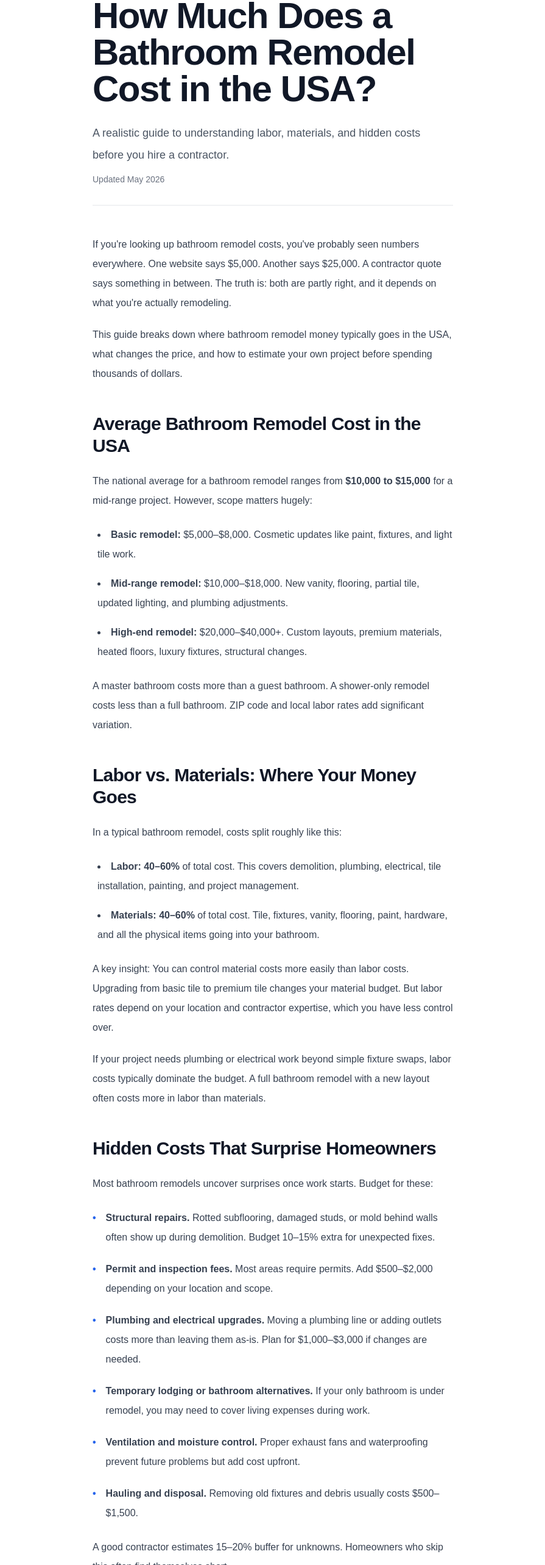
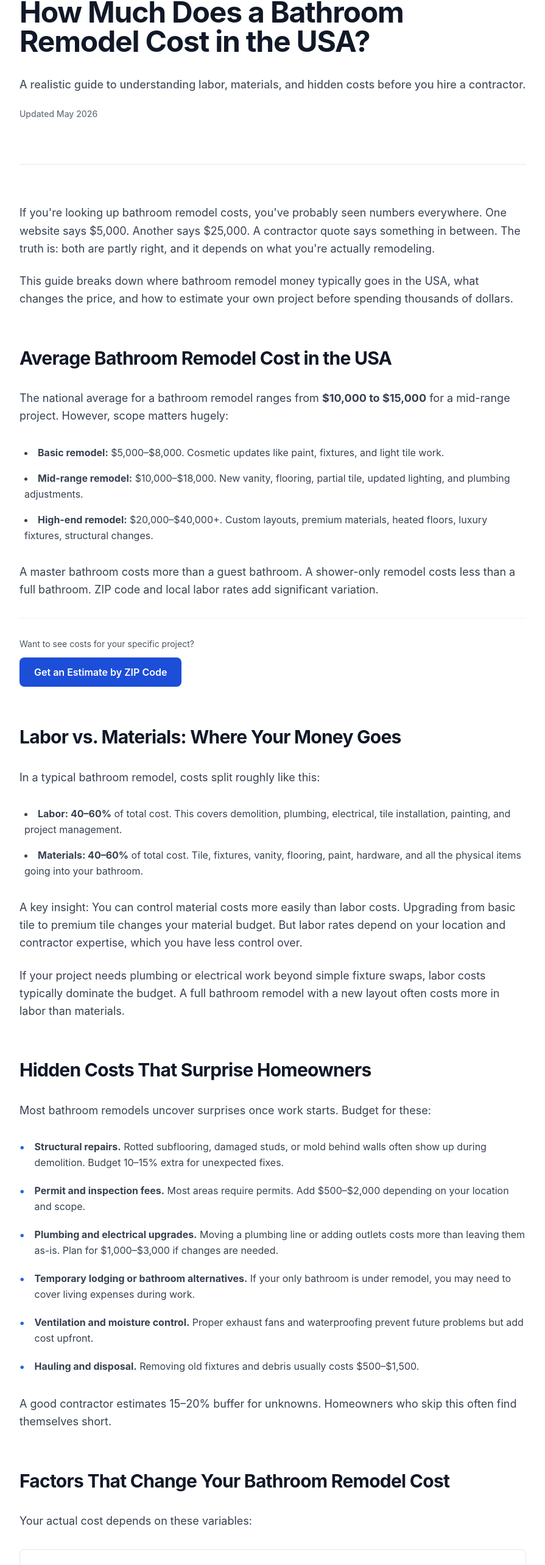
Before and after one commit to yimocuba-cpu/renovaiq-web, a Next.js app: page /blog/bathroom-remodel-cost-usa in a window 1280 px wide. Shown: the part 52-2618 px from the top of the page at 61% size, without its empty margins (192-1087 px from the left). Built offline with nearby package versions, Linux system fonts and the light colour scheme.

Commit message:
SEO improvements + blog landing optimization

```diff
--- a/app/blog/bathroom-remodel-cost-usa/page.js
+++ b/app/blog/bathroom-remodel-cost-usa/page.js
@@ -18,30 +18,30 @@ export const metadata = {
 export default function BathroomRemodeling() {
   return (
     <main className="bg-white text-gray-900">
-      <article className="mx-auto max-w-2xl px-6 py-12 sm:px-8 lg:px-10">
+      <article className="mx-auto max-w-3xl px-4 py-12 sm:px-6 lg:px-8" style={{ maxWidth: '56rem' }}>
         {/* HEADER */}
-        <header className="mb-12 border-b border-gray-200 pb-8">
-          <h1 className="text-4xl font-bold tracking-tight text-gray-900 sm:text-5xl lg:text-6xl">
+        <header className="mb-16 border-b border-gray-200 pb-12">
+          <h1 className="text-4xl font-bold tracking-tight text-gray-900 sm:text-5xl leading-tight">
             How Much Does a Bathroom Remodel Cost in the USA?
           </h1>
-          <p className="mt-6 text-lg leading-9 text-gray-600">
+          <p className="mt-8 text-lg leading-relaxed text-gray-600 font-medium">
             A realistic guide to understanding labor, materials, and hidden costs before
             you hire a contractor.
           </p>
-          <p className="mt-3 text-sm font-medium text-gray-500">
+          <p className="mt-4 text-sm font-medium text-gray-500">
             Updated May 2026
           </p>
         </header>
 
         {/* INTRODUCTION */}
-        <section className="mb-12">
-          <p className="text-base leading-8 text-gray-700">
+        <section className="mb-16 space-y-6">
+          <p className="text-base leading-relaxed text-gray-700 text-lg">
             If you&apos;re looking up bathroom remodel costs, you&apos;ve probably seen numbers
             everywhere. One website says $5,000. Another says $25,000. A contractor
             quote says something in between. The truth is: both are partly right, and it
             depends on what you&apos;re actually remodeling.
           </p>
-          <p className="mt-5 text-base leading-8 text-gray-700">
+          <p className="text-base leading-relaxed text-gray-700 text-lg">
             This guide breaks down where bathroom remodel money typically goes in the
             USA, what changes the price, and how to estimate your own project before
             spending thousands of dollars.
@@ -49,15 +49,15 @@ export default function BathroomRemodeling() {
         </section>
 
         {/* AVERAGE COST */}
-        <section className="mb-12">
-          <h2 className="text-3xl font-bold tracking-tight text-gray-900 mb-6">
+        <section className="mb-16">
+          <h2 className="text-3xl font-bold tracking-tight text-gray-900 mb-8 leading-tight">
             Average Bathroom Remodel Cost in the USA
           </h2>
-          <p className="text-base leading-8 text-gray-700">
+          <p className="text-base leading-relaxed text-gray-700 text-lg">
             The national average for a bathroom remodel ranges from <strong>$10,000 to
             $15,000</strong> for a mid-range project. However, scope matters hugely:
           </p>
-          <ul className="mt-6 space-y-4 text-base leading-8 text-gray-700 list-disc list-inside">
+          <ul className="mt-8 space-y-4 text-base leading-relaxed text-gray-700 list-disc list-inside">
             <li className="pl-2">
               <strong>Basic remodel:</strong> $5,000–$8,000. Cosmetic updates like paint,
               fixtures, and light tile work.
@@ -71,21 +71,34 @@ export default function BathroomRemodeling() {
               premium materials, heated floors, luxury fixtures, structural changes.
             </li>
           </ul>
-          <p className="mt-6 text-base leading-8 text-gray-700">
+          <p className="mt-8 text-base leading-relaxed text-gray-700 text-lg">
             A master bathroom costs more than a guest bathroom. A shower-only remodel costs
             less than a full bathroom. ZIP code and local labor rates add significant variation.
           </p>
+          {/* MICRO-CTA 1 */}
+          <div className="mt-8 pt-8 border-t border-gray-100">
+            <p className="text-sm text-gray-600 mb-3">
+              Want to see costs for your specific project?
+            </p>
+            <Button
+              href="/calculadora"
+              variant="primary"
+              ariaLabel="Get estimate for bathroom remodel"
+            >
+              Get an Estimate by ZIP Code
+            </Button>
+          </div>
         </section>
 
         {/* LABOR VS MATERIALS */}
-        <section className="mb-12">
-          <h2 className="text-3xl font-bold tracking-tight text-gray-900 mb-6">
+        <section className="mb-16">
+          <h2 className="text-3xl font-bold tracking-tight text-gray-900 mb-8 leading-tight">
             Labor vs. Materials: Where Your Money Goes
           </h2>
-          <p className="text-base leading-8 text-gray-700">
+          <p className="text-base leading-relaxed text-gray-700 text-lg">
             In a typical bathroom remodel, costs split roughly like this:
           </p>
-          <ul className="mt-6 space-y-4 text-base leading-8 text-gray-700 list-disc list-inside">
+          <ul className="mt-8 space-y-4 text-base leading-relaxed text-gray-700 list-disc list-inside">
             <li className="pl-2">
               <strong>Labor: 40–60%</strong> of total cost. This covers demolition,
               plumbing, electrical, tile installation, painting, and project management.
@@ -95,13 +108,13 @@ export default function BathroomRemodeling() {
               flooring, paint, hardware, and all the physical items going into your bathroom.
             </li>
           </ul>
-          <p className="mt-6 text-base leading-8 text-gray-700">
+          <p className="mt-8 text-base leading-relaxed text-gray-700 text-lg">
             A key insight: You can control material costs more easily than labor costs.
             Upgrading from basic tile to premium tile changes your material budget. But
             labor rates depend on your location and contractor expertise, which you have
             less control over.
           </p>
-          <p className="mt-5 text-base leading-8 text-gray-700">
+          <p className="mt-6 text-base leading-relaxed text-gray-700 text-lg">
             If your project needs plumbing or electrical work beyond simple fixture
             swaps, labor costs typically dominate the budget. A full bathroom remodel
             with a new layout often costs more in labor than materials.
@@ -109,16 +122,16 @@ export default function BathroomRemodeling() {
         </section>
 
         {/* HIDDEN COSTS */}
-        <section className="mb-12">
-          <h2 className="text-3xl font-bold tracking-tight text-gray-900 mb-6">
+        <section className="mb-16">
+          <h2 className="text-3xl font-bold tracking-tight text-gray-900 mb-8 leading-tight">
             Hidden Costs That Surprise Homeowners
           </h2>
-          <p className="text-base leading-8 text-gray-700">
+          <p className="text-base leading-relaxed text-gray-700 text-lg">
             Most bathroom remodels uncover surprises once work starts. Budget for these:
           </p>
-          <ul className="mt-6 space-y-5 text-base leading-8 text-gray-700">
+          <ul className="mt-8 space-y-5 text-base leading-relaxed text-gray-700">
             <li className="flex gap-4">
-              <span className="text-blue-600 font-bold flex-shrink-0">•</span>
+              <span className="text-blue-600 font-bold flex-shrink-0 text-lg">•</span>
               <div>
                 <strong>Structural repairs.</strong> Rotted subflooring, damaged studs, or
                 mold behind walls often show up during demolition. Budget 10–15% extra for
@@ -126,14 +139,14 @@ export default function BathroomRemodeling() {
               </div>
             </li>
             <li className="flex gap-4">
-              <span className="text-blue-600 font-bold flex-shrink-0">•</span>
+              <span className="text-blue-600 font-bold flex-shrink-0 text-lg">•</span>
               <div>
                 <strong>Permit and inspection fees.</strong> Most areas require permits. Add
                 $500–$2,000 depending on your location and scope.
               </div>
             </li>
             <li className="flex gap-4">
-              <span className="text-blue-600 font-bold flex-shrink-0">•</span>
+              <span className="text-blue-600 font-bold flex-shrink-0 text-lg">•</span>
               <div>
                 <strong>Plumbing and electrical upgrades.</strong> Moving a plumbing line or
                 adding outlets costs more than leaving them as-is. Plan for $1,000–$3,000
@@ -141,79 +154,79 @@ export default function BathroomRemodeling() {
               </div>
             </li>
             <li className="flex gap-4">
-              <span className="text-blue-600 font-bold flex-shrink-0">•</span>
+              <span className="text-blue-600 font-bold flex-shrink-0 text-lg">•</span>
               <div>
                 <strong>Temporary lodging or bathroom alternatives.</strong> If your only
                 bathroom is under remodel, you may need to cover living expenses during work.
               </div>
             </li>
             <li className="flex gap-4">
-              <span className="text-blue-600 font-bold flex-shrink-0">•</span>
+              <span className="text-blue-600 font-bold flex-shrink-0 text-lg">•</span>
               <div>
                 <strong>Ventilation and moisture control.</strong> Proper exhaust fans and
                 waterproofing prevent future problems but add cost upfront.
               </div>
             </li>
             <li className="flex gap-4">
-              <span className="text-blue-600 font-bold flex-shrink-0">•</span>
+              <span className="text-blue-600 font-bold flex-shrink-0 text-lg">•</span>
               <div>
                 <strong>Hauling and disposal.</strong> Removing old fixtures and debris
                 usually costs $500–$1,500.
               </div>
             </li>
           </ul>
-          <p className="mt-6 text-base leading-8 text-gray-700">
+          <p className="mt-8 text-base leading-relaxed text-gray-700 text-lg">
             A good contractor estimates 15–20% buffer for unknowns. Homeowners who
             skip this often find themselves short.
           </p>
         </section>
 
         {/* FACTORS THAT CHANGE PRICE */}
-        <section className="mb-12">
-          <h2 className="text-3xl font-bold tracking-tight text-gray-900 mb-6">
+        <section className="mb-16">
+          <h2 className="text-3xl font-bold tracking-tight text-gray-900 mb-8 leading-tight">
             Factors That Change Your Bathroom Remodel Cost
           </h2>
-          <p className="text-base leading-8 text-gray-700">
+          <p className="text-base leading-relaxed text-gray-700 text-lg">
             Your actual cost depends on these variables:
           </p>
-          <div className="mt-6 space-y-4">
-            <div className="rounded-lg border border-gray-200 bg-gray-50 p-5 hover:shadow-sm transition-shadow">
-              <p className="font-semibold text-gray-900">Bathroom type</p>
-              <p className="mt-2 text-sm leading-7 text-gray-700">
+          <div className="mt-8 space-y-4">
+            <div className="rounded-lg border border-gray-200 bg-white p-6 hover:shadow-md transition-shadow duration-200 hover:border-gray-300">
+              <p className="font-semibold text-gray-900 text-lg">Bathroom type</p>
+              <p className="mt-3 text-base leading-relaxed text-gray-700">
                 Master bath &gt; guest bath &gt; powder room. Larger bathrooms cost more.
               </p>
             </div>
-            <div className="rounded-lg border border-gray-200 bg-gray-50 p-5 hover:shadow-sm transition-shadow">
-              <p className="font-semibold text-gray-900">Geographic location</p>
-              <p className="mt-2 text-sm leading-7 text-gray-700">
+            <div className="rounded-lg border border-gray-200 bg-white p-6 hover:shadow-md transition-shadow duration-200 hover:border-gray-300">
+              <p className="font-semibold text-gray-900 text-lg">Geographic location</p>
+              <p className="mt-3 text-base leading-relaxed text-gray-700">
                 Labor rates in New York City or San Francisco are 2–3x higher than rural
                 areas. ZIP code is one of the biggest cost drivers.
               </p>
             </div>
-            <div className="rounded-lg border border-gray-200 bg-gray-50 p-5 hover:shadow-sm transition-shadow">
-              <p className="font-semibold text-gray-900">Material quality</p>
-              <p className="mt-2 text-sm leading-7 text-gray-700">
+            <div className="rounded-lg border border-gray-200 bg-white p-6 hover:shadow-md transition-shadow duration-200 hover:border-gray-300">
+              <p className="font-semibold text-gray-900 text-lg">Material quality</p>
+              <p className="mt-3 text-base leading-relaxed text-gray-700">
                 Ceramic tile costs less than porcelain or natural stone. Budget
                 fixtures cost less than designer brands.
               </p>
             </div>
-            <div className="rounded-lg border border-gray-200 bg-gray-50 p-5 hover:shadow-sm transition-shadow">
-              <p className="font-semibold text-gray-900">Scope of work</p>
-              <p className="mt-2 text-sm leading-7 text-gray-700">
+            <div className="rounded-lg border border-gray-200 bg-white p-6 hover:shadow-md transition-shadow duration-200 hover:border-gray-300">
+              <p className="font-semibold text-gray-900 text-lg">Scope of work</p>
+              <p className="mt-3 text-base leading-relaxed text-gray-700">
                 Cosmetic updates cost less than structural changes. Moving plumbing or
                 electrical lines significantly increases cost.
               </p>
             </div>
-            <div className="rounded-lg border border-gray-200 bg-gray-50 p-5 hover:shadow-sm transition-shadow">
-              <p className="font-semibold text-gray-900">Contractor experience</p>
-              <p className="mt-2 text-sm leading-7 text-gray-700">
+            <div className="rounded-lg border border-gray-200 bg-white p-6 hover:shadow-md transition-shadow duration-200 hover:border-gray-300">
+              <p className="font-semibold text-gray-900 text-lg">Contractor experience</p>
+              <p className="mt-3 text-base leading-relaxed text-gray-700">
                 Specialized contractors and licensed plumbers/electricians cost more but
                 often prevent costly mistakes.
               </p>
             </div>
-            <div className="rounded-lg border border-gray-200 bg-gray-50 p-5 hover:shadow-sm transition-shadow">
-              <p className="font-semibold text-gray-900">Timeline</p>
-              <p className="mt-2 text-sm leading-7 text-gray-700">
+            <div className="rounded-lg border border-gray-200 bg-white p-6 hover:shadow-md transition-shadow duration-200 hover:border-gray-300">
+              <p className="font-semibold text-gray-900 text-lg">Timeline</p>
+              <p className="mt-3 text-base leading-relaxed text-gray-700">
                 Rush projects cost more. Standard timelines (4–8 weeks) allow contractors
                 to work more efficiently.
               </p>
@@ -222,15 +235,15 @@ export default function BathroomRemodeling() {
         </section>
 
         {/* HOW RENOVAIQ HELPS */}
-        <section className="mb-12">
-          <h2 className="text-3xl font-bold tracking-tight text-gray-900 mb-6">
+        <section className="mb-16">
+          <h2 className="text-3xl font-bold tracking-tight text-gray-900 mb-8 leading-tight">
             How to Estimate Your Bathroom Remodel More Accurately
           </h2>
-          <p className="text-base leading-8 text-gray-700">
+          <p className="text-base leading-relaxed text-gray-700 text-lg">
             Most homeowners either underestimate (and get shocked by contractor quotes)
             or overspend (and pay for features they don&apos;t need). A better approach:
           </p>
-          <ol className="mt-6 space-y-5 list-decimal list-inside text-base leading-8 text-gray-700">
+          <ol className="mt-8 space-y-5 list-decimal list-inside text-base leading-relaxed text-gray-700">
             <li className="pl-2">
               <strong>Define your scope.</strong> List what you&apos;re actually changing:
               new tile? new fixtures? moving plumbing? structural changes?
@@ -252,24 +265,37 @@ export default function BathroomRemodeling() {
               range and help spot outliers.
             </li>
           </ol>
-          <p className="mt-6 text-base leading-8 text-gray-700">
+          <p className="mt-8 text-base leading-relaxed text-gray-700 text-lg">
             RenovaIQ automates this by letting you pick your bathroom type, labor tasks,
             material selections, and your ZIP code. The calculator estimates based on
             real contractor data, showing you labor, materials, and hidden costs
             separately—before you talk to anyone or sign anything.
           </p>
+          {/* MICRO-CTA 2 */}
+          <div className="mt-8 pt-8 border-t border-gray-100">
+            <p className="text-sm text-gray-600 mb-3">
+              Ready to see a breakdown of your costs?
+            </p>
+            <Button
+              href="/calculadora"
+              variant="primary"
+              ariaLabel="Start bathroom remodel calculator"
+            >
+              Try the Calculator Now
+            </Button>
+          </div>
         </section>
 
         {/* CTA */}
-        <section className="my-12 rounded-xl bg-gradient-to-br from-blue-50 to-indigo-50 border border-blue-100 p-8 sm:p-10">
-          <h3 className="text-2xl font-bold text-gray-900">
+        <section className="my-16 rounded-xl bg-gradient-to-br from-blue-50 to-indigo-50 border border-blue-200 p-8 sm:p-12">
+          <h3 className="text-2xl font-bold text-gray-900 leading-tight">
             Get a clearer estimate for your project
           </h3>
-          <p className="mt-4 text-base leading-8 text-gray-700">
+          <p className="mt-5 text-base leading-relaxed text-gray-700">
             RenovaIQ shows you a breakdown of labor, materials, and hidden costs for your
             specific bathroom type and location. No signup. Free. Takes 2 minutes.
           </p>
-          <div className="mt-6">
+          <div className="mt-8">
             <Button
               href="/calculadora"
               variant="primary"
@@ -281,36 +307,36 @@ export default function BathroomRemodeling() {
         </section>
 
         {/* FAQ */}
-        <section className="mb-12">
-          <h2 className="text-3xl font-bold tracking-tight text-gray-900 mb-8">
+        <section className="mb-16">
+          <h2 className="text-3xl font-bold tracking-tight text-gray-900 mb-8 leading-tight">
             Common Questions About Bathroom Remodel Costs
           </h2>
           <div className="space-y-8">
             <div className="border-b border-gray-200 pb-8">
-              <h3 className="text-lg font-semibold text-gray-900">
+              <h3 className="text-lg font-semibold text-gray-900 leading-tight">
                 What&apos;s the cheapest bathroom remodel I can do?
               </h3>
-              <p className="mt-3 text-base leading-8 text-gray-700">
+              <p className="mt-4 text-base leading-relaxed text-gray-700">
                 A cosmetic refresh: paint, new fixtures (faucet, shower head), new
                 mirror, and new hardware. Budget $2,000–$4,000. This requires minimal
                 labor and no structural changes.
               </p>
             </div>
             <div className="border-b border-gray-200 pb-8">
-              <h3 className="text-lg font-semibold text-gray-900">
+              <h3 className="text-lg font-semibold text-gray-900 leading-tight">
                 How long does a bathroom remodel take?
               </h3>
-              <p className="mt-3 text-base leading-8 text-gray-700">
+              <p className="mt-4 text-base leading-relaxed text-gray-700">
                 A basic remodel: 3–4 weeks. A mid-range remodel: 4–8 weeks. A
                 high-end or complex remodel: 8–12+ weeks. Timeline depends on scope,
                 contractor availability, and unexpected issues.
               </p>
             </div>
             <div className="border-b border-gray-200 pb-8">
-              <h3 className="text-lg font-semibold text-gray-900">
+              <h3 className="text-lg font-semibold text-gray-900 leading-tight">
                 Should I DIY any of the work to save money?
               </h3>
-              <p className="mt-3 text-base leading-8 text-gray-700">
+              <p className="mt-4 text-base leading-relaxed text-gray-700">
                 Homeowners can handle demolition, painting, and simple fixture swaps.
                 Avoid: plumbing, electrical, tile installation (if you&apos;re not trained),
                 and waterproofing. Mistakes here cost more to fix than hiring a
@@ -318,10 +344,10 @@ export default function BathroomRemodeling() {
               </p>
             </div>
             <div>
-              <h3 className="text-lg font-semibold text-gray-900">
+              <h3 className="text-lg font-semibold text-gray-900 leading-tight">
                 Will a bathroom remodel increase my home value?
               </h3>
-              <p className="mt-3 text-base leading-8 text-gray-700">
+              <p className="mt-4 text-base leading-relaxed text-gray-700">
                 Typically, homeowners recoup 60–70% of bathroom remodel costs in resale
                 value. A newer, updated bathroom attracts buyers, but don&apos;t remodel
                 purely for ROI. Do it for your own use first.
@@ -332,25 +358,25 @@ export default function BathroomRemodeling() {
 
         {/* CLOSING */}
         <section className="border-t border-gray-200 pt-12">
-          <h2 className="text-3xl font-bold tracking-tight text-gray-900 mb-6">
+          <h2 className="text-3xl font-bold tracking-tight text-gray-900 mb-8 leading-tight">
             The Bottom Line
           </h2>
-          <p className="text-base leading-8 text-gray-700">
+          <p className="text-base leading-relaxed text-gray-700 text-lg">
             A bathroom remodel costs what it costs because every project is different.
             Labor rates vary by location. Material choices vary by preference. Hidden
             costs vary by your home&apos;s condition.
           </p>
-          <p className="mt-5 text-base leading-8 text-gray-700">
+          <p className="mt-6 text-base leading-relaxed text-gray-700 text-lg">
             The best strategy is to define your scope clearly, research local rates, and
             build in a buffer for surprises. Then—before hiring anyone—get a clear
             estimate that breaks down labor, materials, and known risks.
           </p>
-          <p className="mt-5 text-base leading-8 text-gray-700">
+          <p className="mt-6 text-base leading-relaxed text-gray-700 text-lg">
             That&apos;s exactly what RenovaIQ does. Start with a free estimate, see what the
             real costs look like for your bathroom and ZIP code, and then move forward
             with confidence.
           </p>
-          <div className="mt-8">
+          <div className="mt-10">
             <Button
               href="/calculadora"
               variant="primary"
--- a/app/globals.css
+++ b/app/globals.css
@@ -17,11 +17,104 @@
 body {
   color: var(--foreground);
   background: var(--background);
-  font-family: Arial, Helvetica, sans-serif;
+  font-family: -apple-system, BlinkMacSystemFont, 'Segoe UI', 'Roboto', 'Helvetica Neue', Arial, sans-serif;
+  -webkit-font-smoothing: antialiased;
+  -moz-osx-font-smoothing: grayscale;
+}
+
+/* Optimized typography for blog reading */
+@layer base {
+  /* Better line-height for paragraphs */
+  p {
+    line-height: 1.75;
+  }
+
+  /* Improved heading hierarchy */
+  h1 {
+    line-height: 1.2;
+    letter-spacing: -0.02em;
+  }
+
+  h2 {
+    line-height: 1.3;
+    letter-spacing: -0.01em;
+    margin-top: 1.5em;
+    margin-bottom: 0.5em;
+  }
+
+  h3 {
+    line-height: 1.4;
+    margin-top: 1.25em;
+    margin-bottom: 0.5em;
+  }
+
+  /* Better list styling */
+  ul, ol {
+    line-height: 1.75;
+  }
+
+  li {
+    margin-bottom: 0.5em;
+  }
+}
+
+/* Blog article styling */
+@layer components {
+  article {
+    /* Optimize for readability - 65-75 characters per line */
+    font-size: 1rem;
+    line-height: 1.75;
+  }
+
+  article p {
+    margin-bottom: 1.5rem;
+  }
+
+  article h2 {
+    margin-top: 2rem;
+    margin-bottom: 1rem;
+  }
+
+  article h3 {
+    margin-top: 1.5rem;
+    margin-bottom: 0.75rem;
+  }
+
+  article section {
+    margin-bottom: 2rem;
+  }
+
+  /* Premium card styling */
+  .blog-card {
+    @apply rounded-lg border border-gray-200 bg-white p-6 hover:shadow-md transition-all duration-200 hover:border-gray-300;
+  }
+
+  /* Micro-CTA styling - subtle but clear */
+  .micro-cta {
+    @apply mt-8 pt-8 border-t border-gray-100 flex flex-col gap-4;
+  }
+
+  .micro-cta-text {
+    @apply text-sm text-gray-600;
+  }
 }
 
 @layer utilities {
   .text-balance {
     text-wrap: balance;
   }
+
+  /* Optimize reading width */
+  .reading-width {
+    max-width: 56rem; /* ~70 characters at base font size */
+  }
+
+  /* Better spacing utilities for editorial content */
+  .editorial-spacing {
+    @apply space-y-6;
+  }
+
+  .section-spacing {
+    @apply mb-16;
+  }
 }
```
